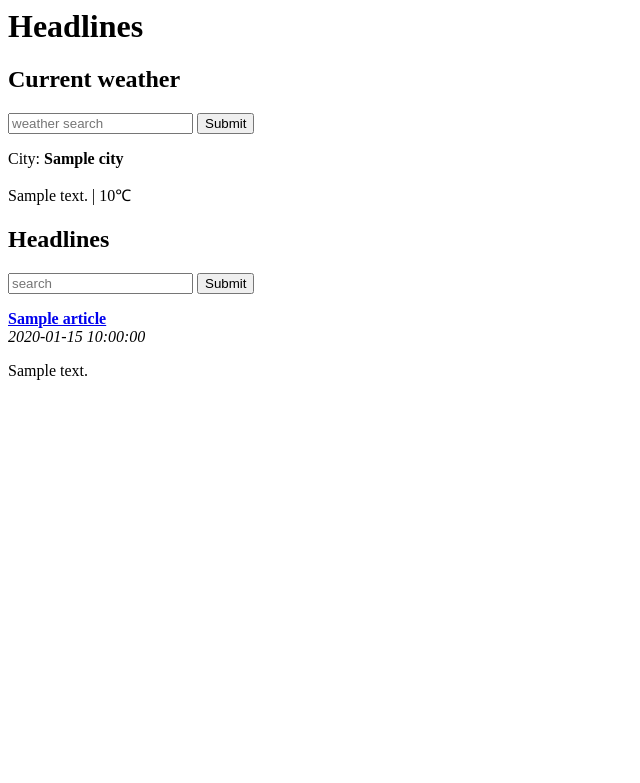
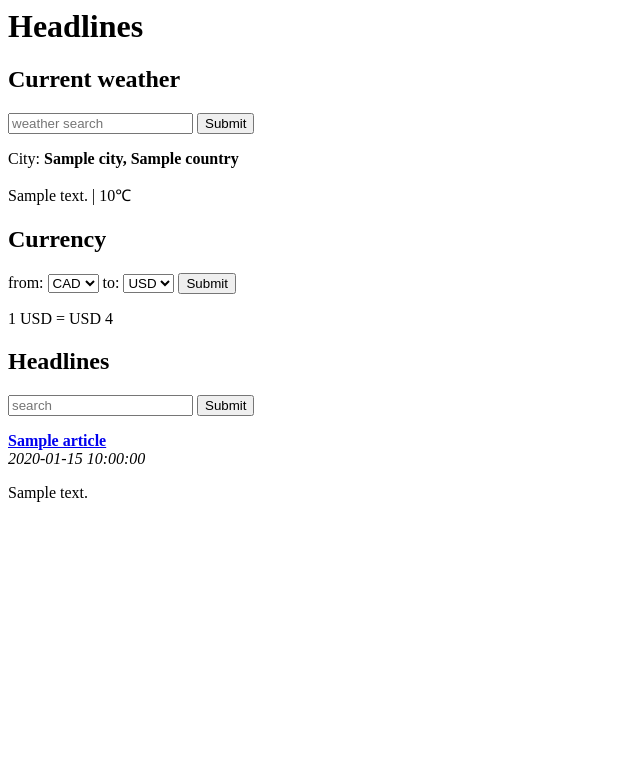
Before and after one commit to vBarbaros/headlines, a Flask app: template app/templates/home.html in a window 1280 px wide. Shown: the top 783 px of the page, without its empty margins (0-640 px from the left). Run offline with Flask 2, Linux system fonts and the light colour scheme; the template is opened without the code that fills it: most values are stand-ins (such as "Sample title", 1, 10 or a date in 2020).

Commit message:
Added currency options

```diff
--- a/app/templates/home.html
+++ b/app/templates/home.html
@@ -11,9 +11,29 @@
             <input type="text" name="city" placeholder="weather search">
             <input type="submit" value="Submit">
         </form>
-        <p>City: <b>{{weather.city}}</b></p>
+        <p>City: <b>{{weather.city}}, {{weather.country}}</b></p>
         <p>{{weather.description}} | {{weather.temperature}}&#8451;</p>
 
+        <h2>Currency</h2>
+        <form>
+            from:
+            <select name="currency_from">
+                <option value="CAD">CAD</option>
+                <option value="GBP">GBP</option>
+                <option value="EUR">EUR</option>
+                <option value="USD">USD</option>
+            </select>
+            to:
+            <select name="currency_to">
+                <option value="USD">USD</option>
+                <option value="GBP">GBP</option>
+                <option value="EUR">EUR</option>
+                <option value="CAD">CAD</option>
+            </select>
+            <input type="submit" value="Submit">
+        </form>
+
+        1 {{currency_from}} = {{currency_to}} {{rate}}
 
         <h2>Headlines</h2>
         <form>
--- a/requirements.txt
+++ b/requirements.txt
@@ -4,7 +4,7 @@ cffi==1.10.0
 click==6.7
 coverage==4.4.1
 feedparser==5.2.1
-Flask==0.12.2
+Flask==0.12.3
 Flask-Bcrypt==0.7.1
 Flask-Migrate==2.1.0
 Flask-Script==2.0.5
```
Also changed, not shown: app/views.py (+28 -3 lines), 1 other file.
